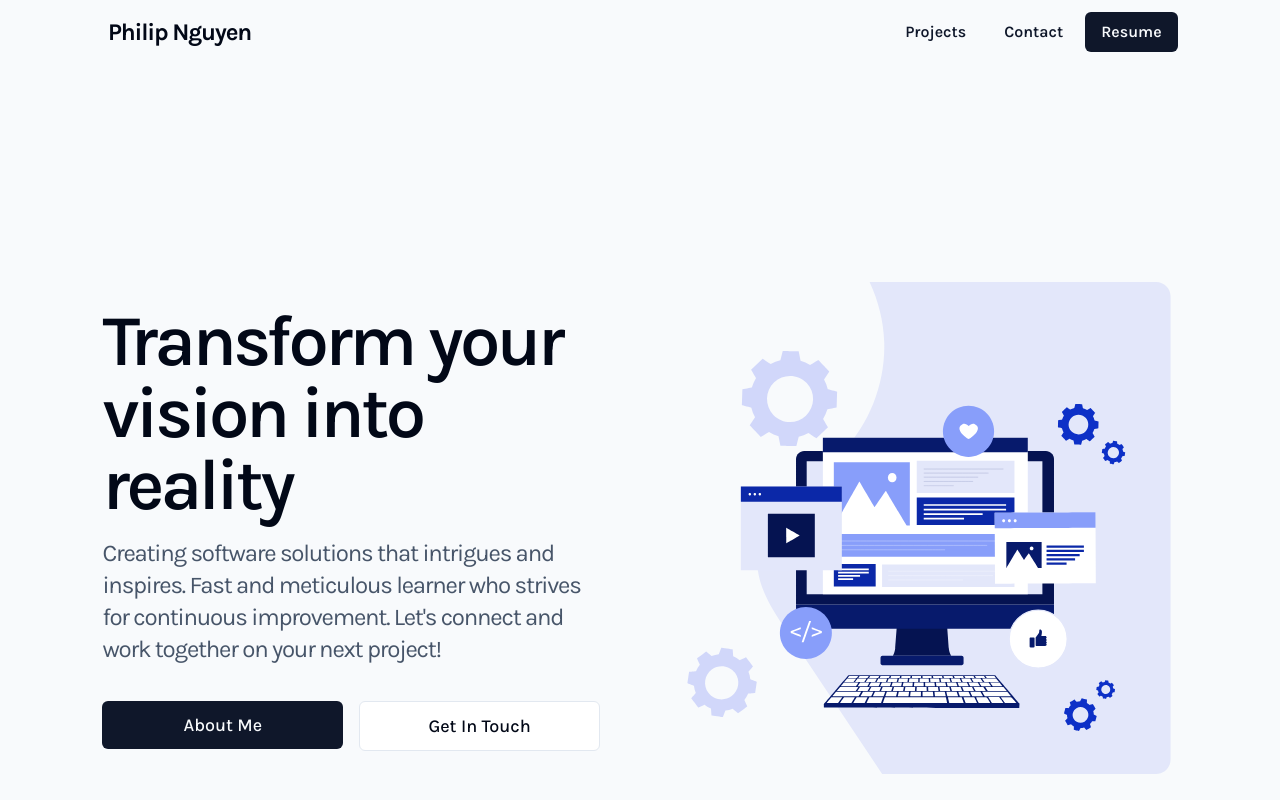
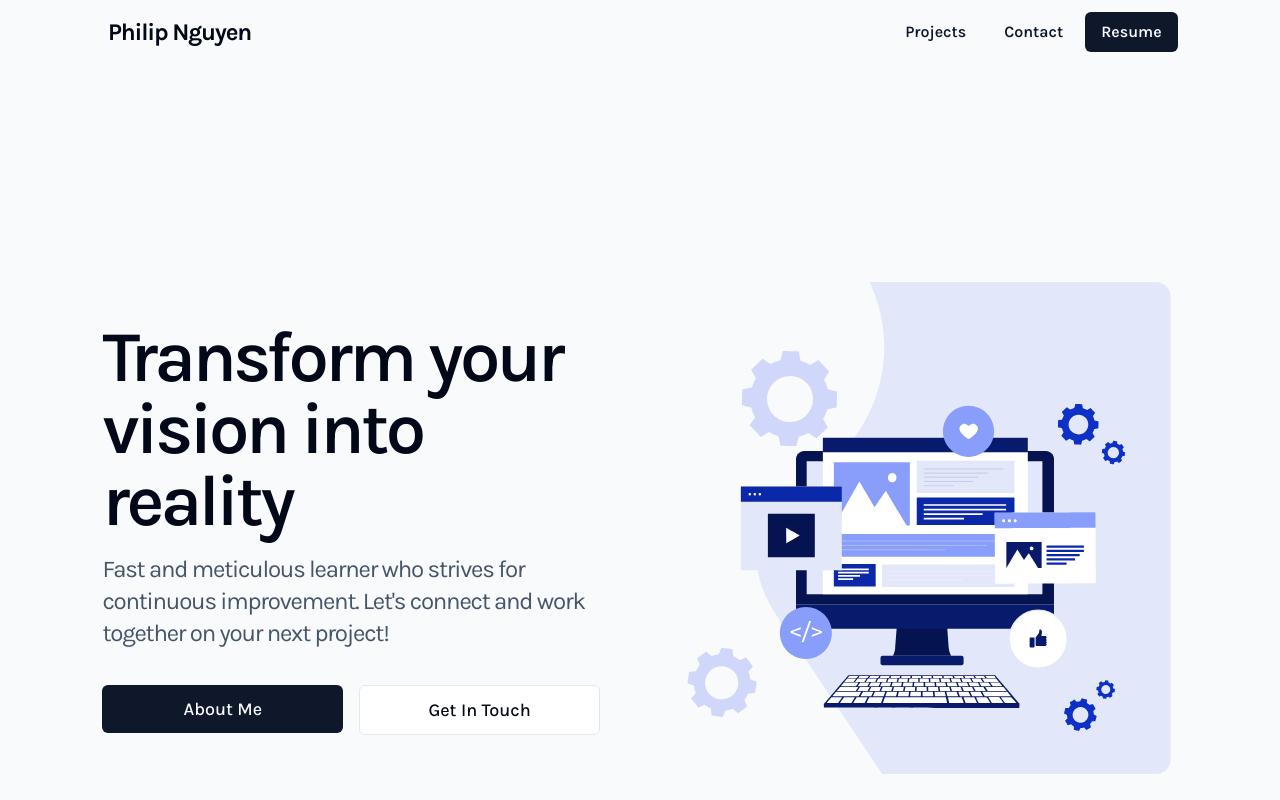
Before and after one commit to pn-code/personal-portfolio-nextjs, a Next.js app: page / in a window 1280 px wide. Shown: the top 800 px of the page. Built offline with nearby package versions, Linux system fonts and the light colour scheme.

Commit message:
Shortened sub tagline

```diff
--- a/components/portfolio/Main.tsx
+++ b/components/portfolio/Main.tsx
@@ -12,7 +12,7 @@ const Main = () => {
                     Transform your vision into reality
                 </h1>
                 <h2 className="text-lg md:text-2xl tracking-tighter text-slate-600">
-                    Creating software solutions that intrigues and inspires.
+                    {/* Creating software solutions that intrigues and inspires. */}
                     Fast and meticulous learner who strives for continuous
                     improvement. Let&apos;s connect and work together on your
                     next project!
```
